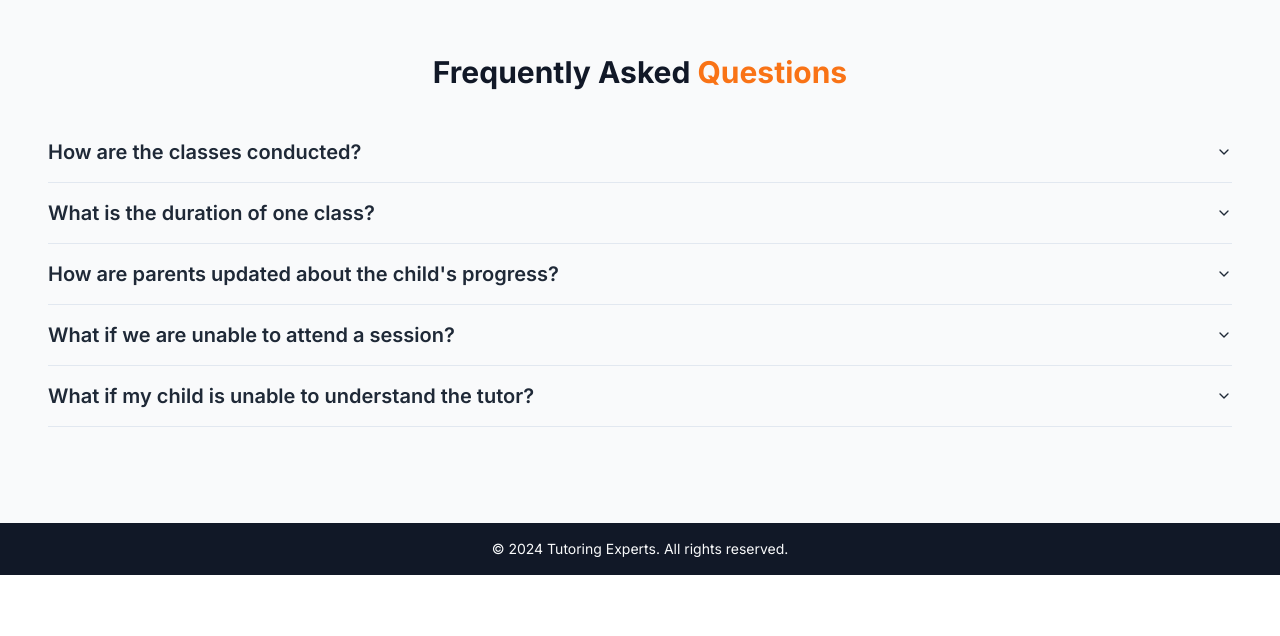
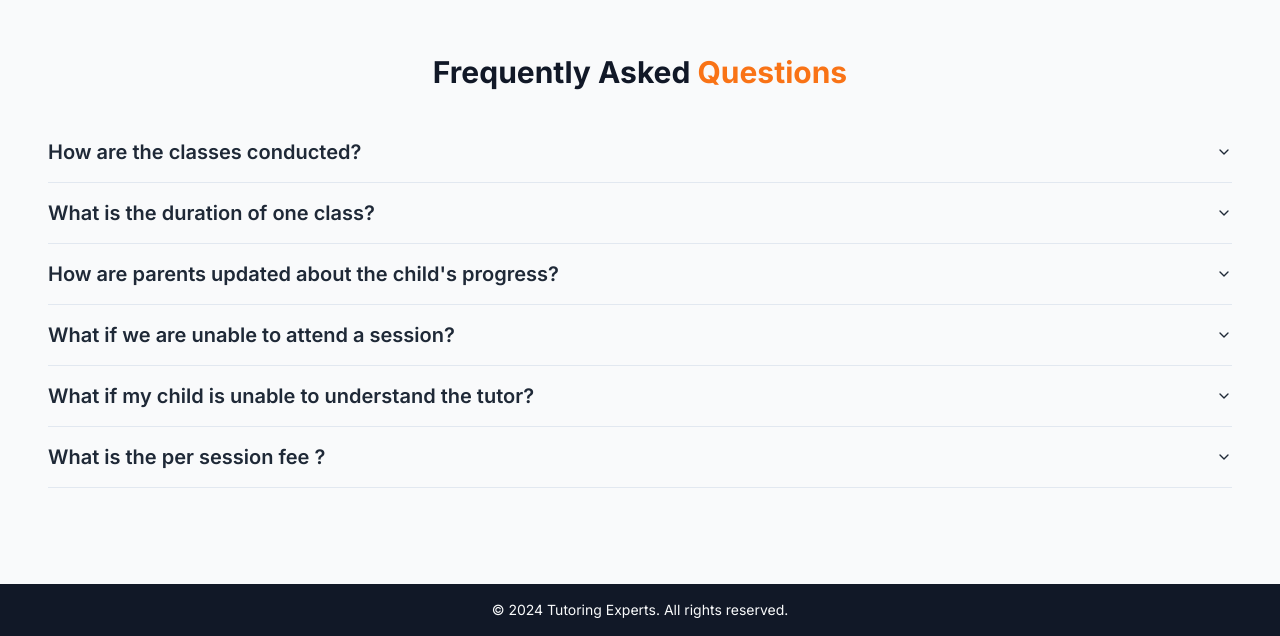
Before and after one commit to Aaloklowanshi/Brain-Box, a Next.js app: page / in a window 1280 px wide. Shown: the part 5870-6506 px from the top of the page. Before the commit the page ends 6445 px from the top, so only its background shows below. Built offline with nearby package versions, Linux system fonts and the light colour scheme.

Commit message:
added new faq

```diff
--- a/src/app/faqsection.tsx
+++ b/src/app/faqsection.tsx
@@ -19,7 +19,7 @@ const Faqsection: React.FC = () => {
               How are the classes conducted?
             </AccordionTrigger>
             <AccordionContent className="text-xl text-gray-700 dark:text-gray-300">
-              Our classes are conducted one-on-one via Zoom, ensuring personalized attention and a tailored learning experience.
+              Our classes are conducted one-on-one via Google Meet, ensuring personalized attention and a tailored learning experience.
             </AccordionContent>
           </AccordionItem>
           <AccordionItem value="item-2">
@@ -54,6 +54,13 @@ const Faqsection: React.FC = () => {
               We ensure our tutors are well-trained, but if your child faces difficulties, we offer the first two sessions for free, allowing your child to make an informed decision and choose their tutor.
             </AccordionContent>
           </AccordionItem>
+          <AccordionItem value="item-6">
+            <AccordionTrigger className="text-xl font-semibold text-gray-800 dark:text-gray-100">
+            What is the per session fee ?
+            </AccordionTrigger>
+            <AccordionContent className="text-xl text-gray-700 dark:text-gray-300">
+            The fees depends on the grade and course of the subject you can contact on WhatsApp to get exact details of per session for your kid.            </AccordionContent>
+          </AccordionItem>
         </Accordion>
       </div>
     </div>
```
